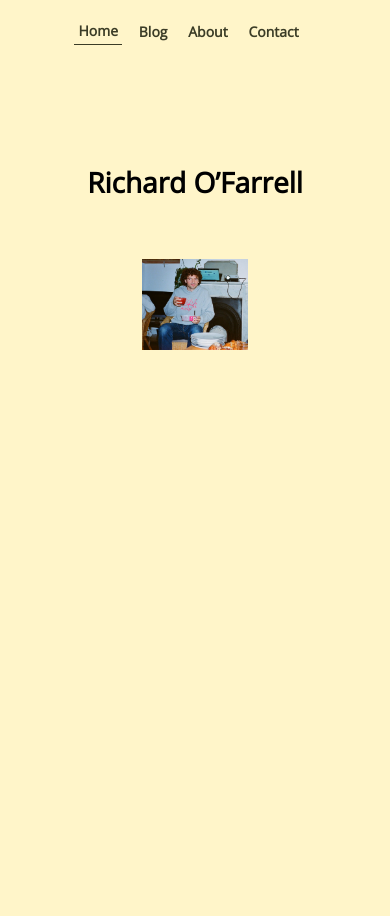
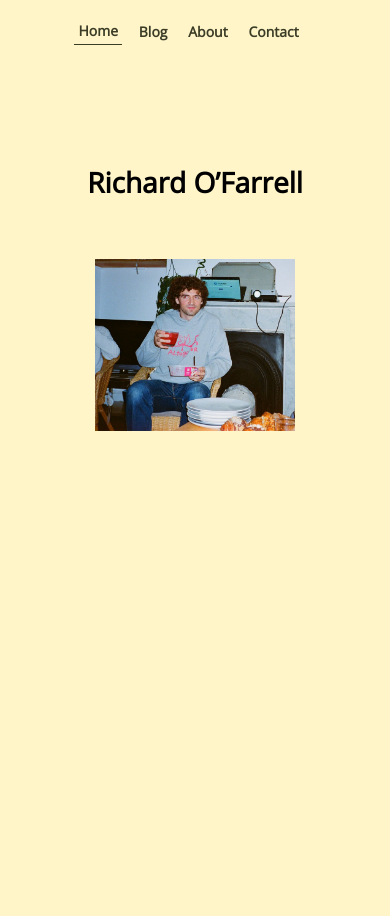
Before and after one commit to richardofarrell/richardofarrell.github.io, a Jekyll site: the page built from index.md, in a window 390 px wide. Built offline with Jekyll 4.4.1, drawn with Linux system fonts in a browser that asks for light colours.

Commit message:
Update index.md

```diff
--- a/index.md
+++ b/index.md
@@ -8,13 +8,4 @@
 <br>
 <br>
 <!-- Add your image here -->
-<img src="profile.jpeg" alt="Me enjoying ice cream and aperol" style="max-width: 35%; height: auto; display: block; margin: 0 auto;">
-
-<style>
-/* Add CSS for responsive image size */
-@media screen and (max-width: 768px) {
-    img {
-        width: 80%; /* Adjust the width for smaller screens */
-    }
-}
-</style>
+<img src="profile.jpeg" alt="Me enjoying ice cream and aperol" style="max-width: clamp(200px, 35%, 45%); height: auto; display: block; margin: 0 auto;">
```
